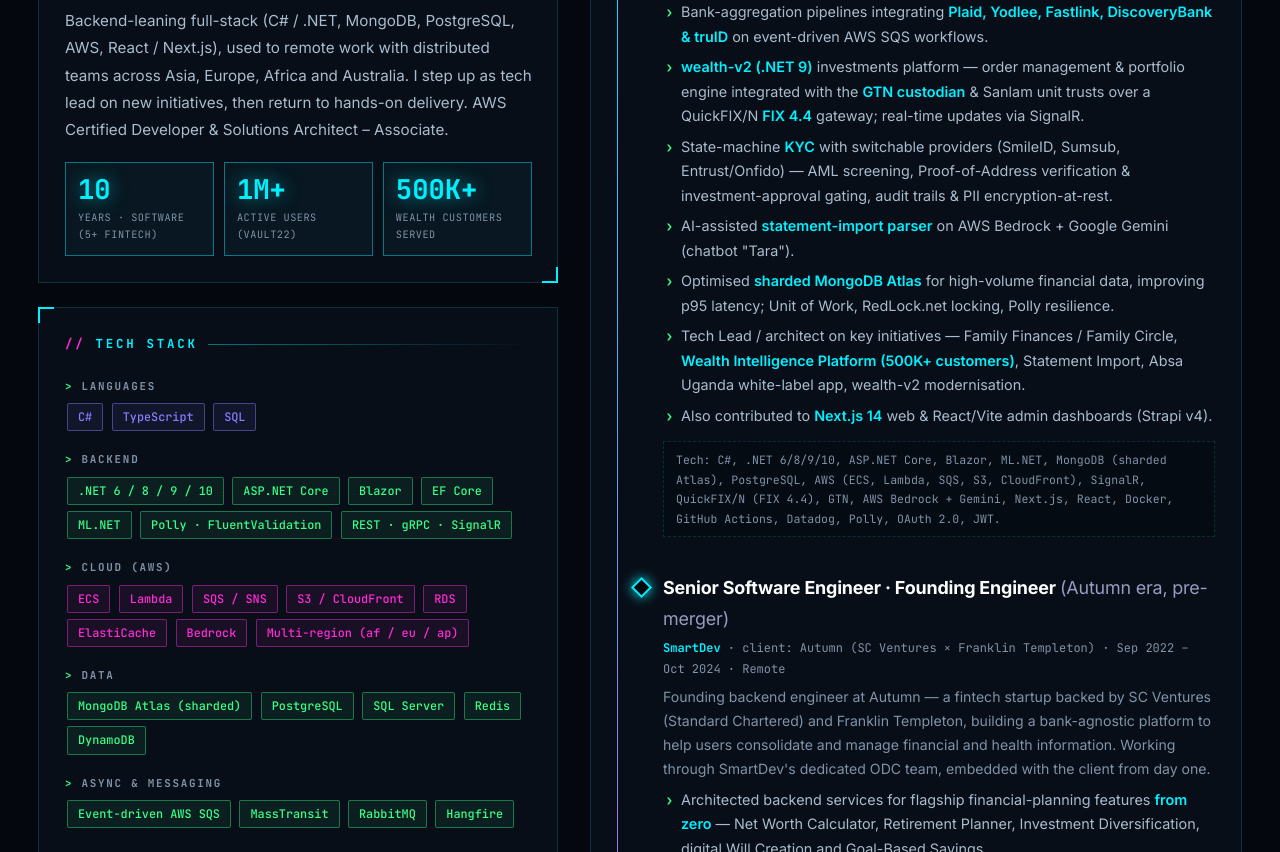
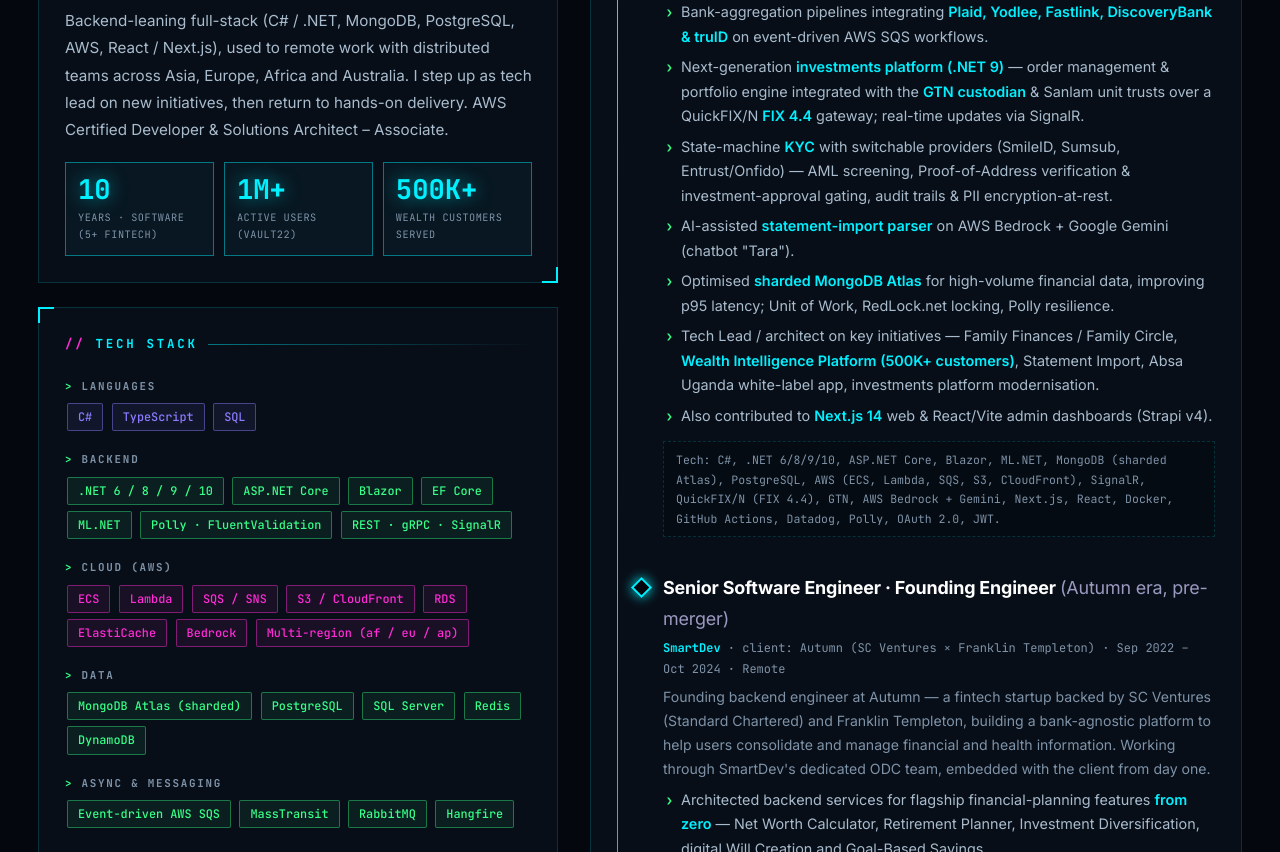
Before and after one commit to datnm555/datnm555.github.io, a plain HTML site: page index.html in a window 1280 px wide. Shown: the part 1031-1883 px from the top of the page. Drawn offline with Linux system fonts and the light colour scheme.

Commit message:
chore: drop internal wealth-v2 repo name
Co-Authored-By: Claude Opus 5.5 <noreply@anthropic.com>

```diff
--- a/index.html
+++ b/index.html
@@ -595,11 +595,11 @@
           <ul>
             <li>Architect &amp; develop <strong style="color:#c0bff8">10+ backend microservices &amp; REST APIs</strong> (.NET 6 / 8 / 9) for account aggregation, transactions, ML.NET categorisation, KYC &amp; wealth tracking.</li>
             <li>Bank-aggregation pipelines integrating <strong style="color:#c0bff8">Plaid, Yodlee, Fastlink, DiscoveryBank &amp; truID</strong> on event-driven AWS SQS workflows.</li>
-            <li><strong style="color:#c0bff8">wealth-v2 (.NET 9)</strong> investments platform — order management &amp; portfolio engine integrated with the <strong style="color:#c0bff8">GTN custodian</strong> &amp; Sanlam unit trusts over a QuickFIX/N <strong style="color:#c0bff8">FIX 4.4</strong> gateway; real-time updates via SignalR.</li>
+            <li>Next-generation <strong style="color:#c0bff8">investments platform (.NET 9)</strong> — order management &amp; portfolio engine integrated with the <strong style="color:#c0bff8">GTN custodian</strong> &amp; Sanlam unit trusts over a QuickFIX/N <strong style="color:#c0bff8">FIX 4.4</strong> gateway; real-time updates via SignalR.</li>
             <li>State-machine <strong style="color:#c0bff8">KYC</strong> with switchable providers (SmileID, Sumsub, Entrust/Onfido) — AML screening, Proof-of-Address verification &amp; investment-approval gating, audit trails &amp; PII encryption-at-rest.</li>
             <li>AI-assisted <strong style="color:#c0bff8">statement-import parser</strong> on AWS Bedrock + Google Gemini (chatbot "Tara").</li>
             <li>Optimised <strong style="color:#c0bff8">sharded MongoDB Atlas</strong> for high-volume financial data, improving p95 latency; Unit of Work, RedLock.net locking, Polly resilience.</li>
-            <li>Tech Lead / architect on key initiatives — Family Finances / Family Circle, <strong style="color:#c0bff8">Wealth Intelligence Platform (500K+ customers)</strong>, Statement Import, Absa Uganda white-label app, wealth-v2 modernisation.</li>
+            <li>Tech Lead / architect on key initiatives — Family Finances / Family Circle, <strong style="color:#c0bff8">Wealth Intelligence Platform (500K+ customers)</strong>, Statement Import, Absa Uganda white-label app, investments platform modernisation.</li>
             <li>Also contributed to <strong style="color:#c0bff8">Next.js 14</strong> web &amp; React/Vite admin dashboards (Strapi v4).</li>
           </ul>
           <div class="tech-line">Tech: C#, .NET 6/8/9/10, ASP.NET Core, Blazor, ML.NET, MongoDB (sharded Atlas), PostgreSQL, AWS (ECS, Lambda, SQS, S3, CloudFront), SignalR, QuickFIX/N (FIX 4.4), GTN, AWS Bedrock + Gemini, Next.js, React, Docker, GitHub Actions, Datadog, Polly, OAuth 2.0, JWT.</div>
```
